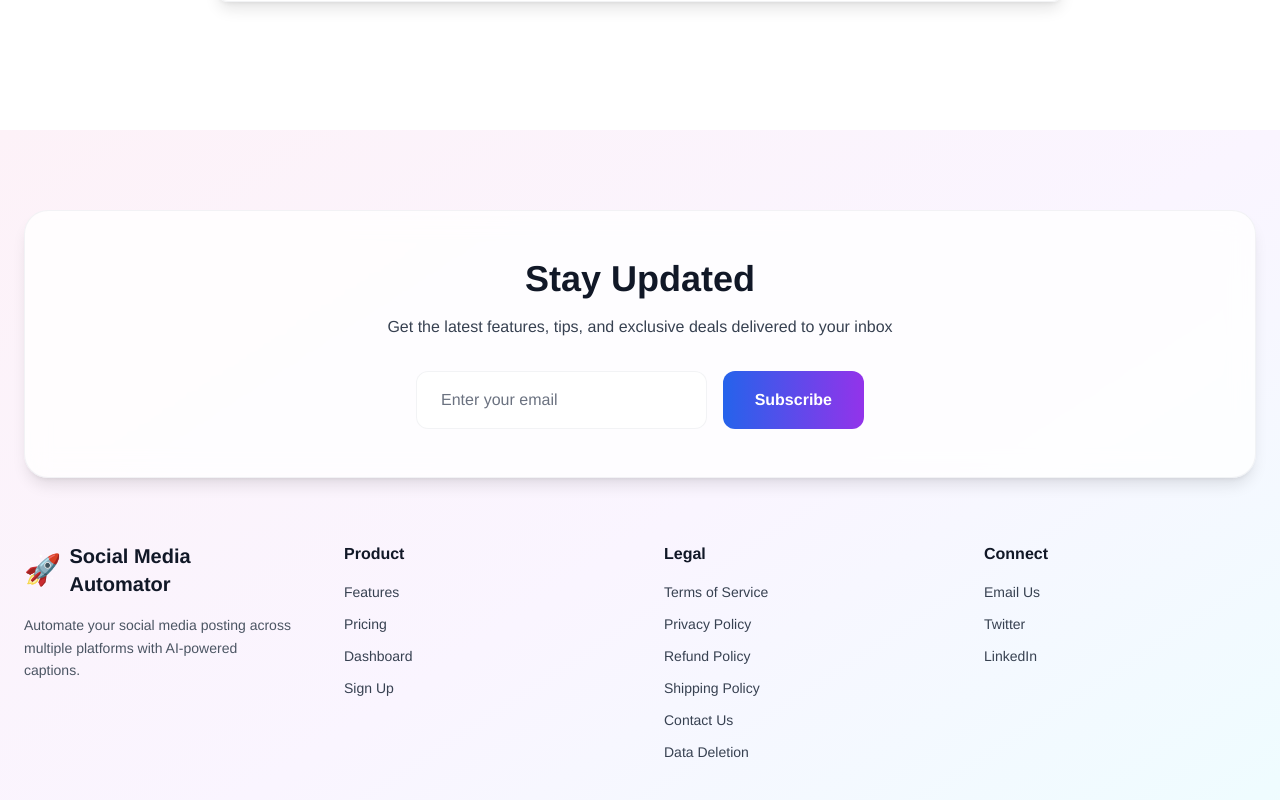
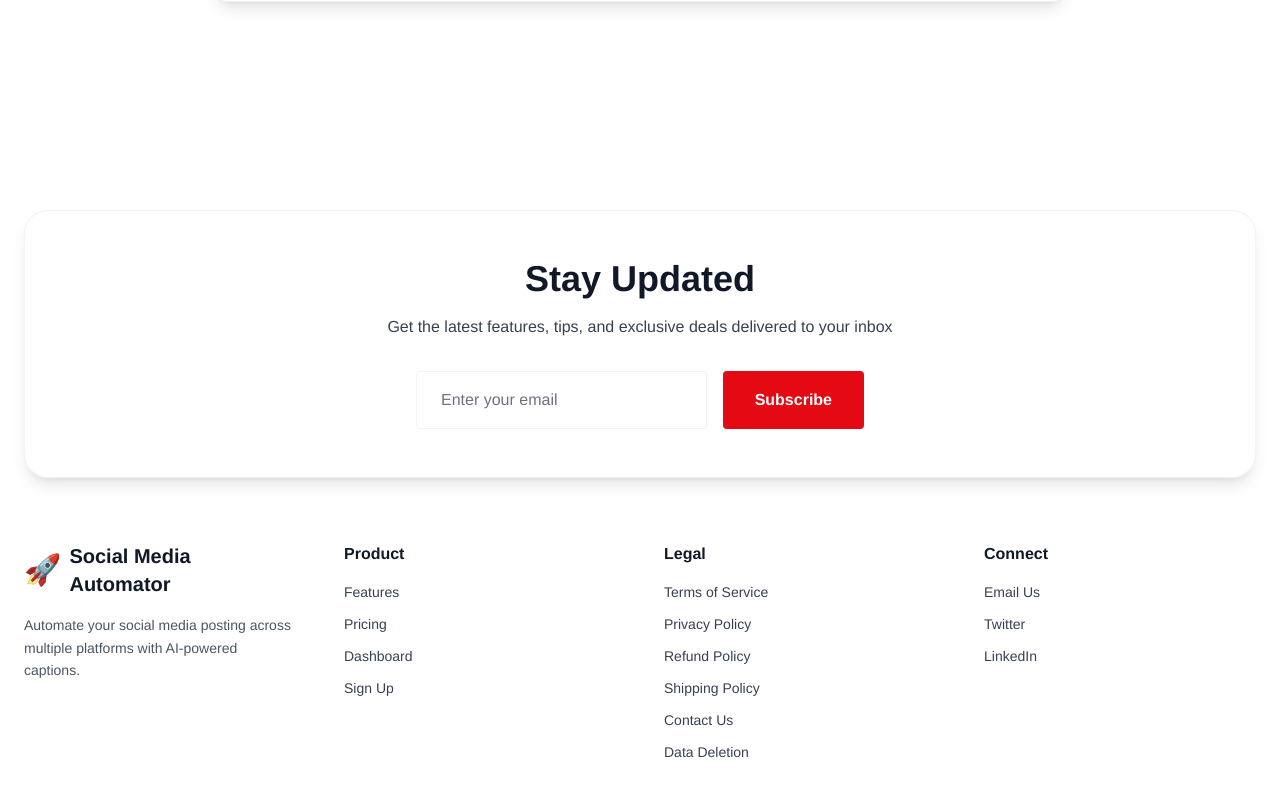
Before and after one commit to ajay-automates/social-media-automator, a React (Vite) app in the folder landing/: page / in a window 1280 px wide. Shown: the part 6320-7120 px from the top of the page. Built offline with nearby package versions, Linux system fonts and the light colour scheme; no server answers; a web font is replaced by a local one.

Commit message:
style: Update Footer to Netflix red theme

```diff
--- a/landing/src/components/Footer.jsx
+++ b/landing/src/components/Footer.jsx
@@ -22,7 +22,7 @@ export default function Footer() {
   };
 
   return (
-    <footer className="relative bg-gradient-to-br from-pink-50 via-purple-50 to-cyan-50 py-20">
+    <footer className="relative bg-white py-20">
       <div className="container mx-auto px-6">
         {/* Newsletter Section */}
         <motion.div
@@ -31,7 +31,7 @@ export default function Footer() {
           viewport={{ once: true }}
           className="bg-white/80 backdrop-blur-md border border-gray-200/50 rounded-3xl p-12 mb-16 text-center shadow-lg"
         >
-          <h3 className="text-4xl font-bold text-gray-900 mb-4">
+            <h3 className="text-4xl font-bold text-gray-900 mb-4 font-netflix">
             Stay Updated
           </h3>
           <p className="text-gray-700 mb-8">
@@ -45,13 +45,13 @@ export default function Footer() {
               onChange={(e) => setEmail(e.target.value)}
               placeholder="Enter your email"
               required
-              className="flex-1 px-6 py-4 rounded-xl bg-white/90 border border-gray-200/50 text-gray-900 placeholder-gray-500 focus:outline-none focus:ring-2 focus:ring-blue-500 transition-all"
+              className="flex-1 px-6 py-4 rounded bg-white/90 border border-gray-200/50 text-gray-900 placeholder-gray-500 focus:outline-none focus:ring-2 focus:ring-netflix-red transition-all font-netflix"
             />
             <motion.button
               type="submit"
               whileHover={{ scale: 1.05 }}
               whileTap={{ scale: 0.95 }}
-              className="bg-gradient-to-r from-blue-600 to-purple-600 text-white px-8 py-4 rounded-xl font-bold hover:shadow-2xl hover:shadow-blue-500/50 transition-all"
+              className="bg-netflix-red hover:bg-netflix-red-dark text-white px-8 py-4 rounded font-bold hover:shadow-2xl hover:shadow-red-500/50 transition-all font-netflix"
             >
               {subscribed ? '✓ Subscribed!' : 'Subscribe'}
             </motion.button>
@@ -193,7 +193,7 @@ export default function Footer() {
         whileInView={{ opacity: 1 }}
         viewport={{ once: false }}
         whileHover={{ scale: 1.1, y: -5 }}
-        className="fixed bottom-8 right-8 w-14 h-14 bg-gradient-to-r from-blue-600 to-purple-600 rounded-full flex items-center justify-center text-white shadow-2xl hover:shadow-blue-500/50 transition-all z-50"
+        className="fixed bottom-8 right-8 w-14 h-14 bg-netflix-red hover:bg-netflix-red-dark rounded-full flex items-center justify-center text-white shadow-2xl hover:shadow-red-500/50 transition-all z-50 font-netflix"
       >
         ↑
       </motion.button>
```
